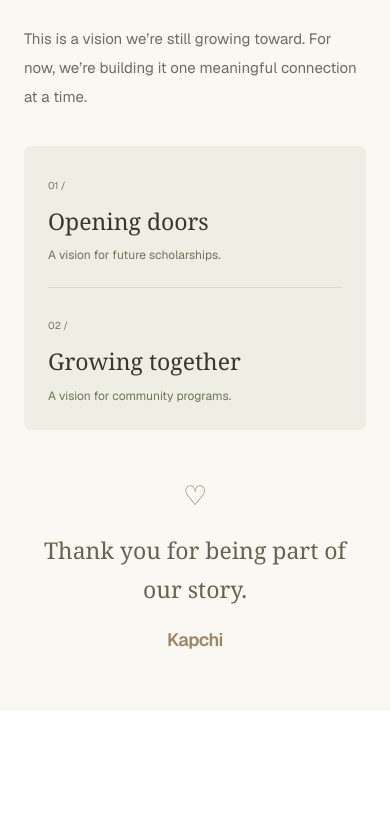
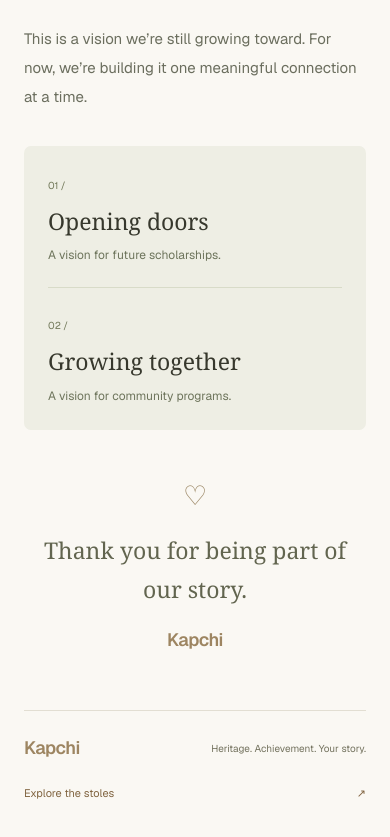
Before and after one commit to clementbowe14/Kapchi, a Next.js app in the folder client/: page /about in a window 390 px wide. Shown: the part 3368-4205 px from the top of the page. Before the commit the page ends 4079 px from the top, so only its background shows below. Built offline with nearby package versions, Linux system fonts and the light colour scheme; no server answers.

Commit message:
fix: restore Product Design about footer

```diff
--- a/client/app/about/about.css
+++ b/client/app/about/about.css
@@ -408,6 +408,31 @@ html:has(.kapchi-about) {
   letter-spacing: -0.5px;
   color: #9d8561;
 }
+.about-footer {
+  border-top: 1px solid var(--about-border);
+  max-width: 1136px;
+  margin: 25px auto 0;
+  padding: 26px 0 30px;
+  display: flex;
+  align-items: center;
+  gap: 25px;
+  font-size: 11px;
+  color: #73725e;
+}
+.about-footer > a:first-child {
+  font-size: 18px;
+  letter-spacing: -0.5px;
+  font-weight: 600;
+  color: #9d8561;
+}
+.about-footer > a:last-child {
+  margin-left: auto;
+  min-height: 44px;
+  display: flex;
+  align-items: center;
+  gap: 20px;
+  color: #806440;
+}
 @media (min-width: 1440px) {
   .about-founder-copy > p:not(.about-founder-name) {
     font-size: 15px;
@@ -466,6 +491,10 @@ html:has(.kapchi-about) {
   }
   .about-future-directions h3 {
     font-size: 21px;
+  }
+  .about-footer {
+    margin-left: 38px;
+    margin-right: 38px;
   }
 }
 @media (max-width: 760px) {
@@ -622,6 +651,21 @@ html:has(.kapchi-about) {
   .about-closing p {
     font-size: 23px;
   }
+  .about-footer {
+    margin: 0 24px;
+    padding: 22px 0;
+    gap: 8px;
+    flex-wrap: wrap;
+  }
+  .about-footer > span {
+    font-size: 10px;
+    margin-left: auto;
+  }
+  .about-footer > a:last-child {
+    margin-left: 0;
+    width: 100%;
+    justify-content: space-between;
+  }
   .about-desktop-break {
     display: none;
   }
--- a/client/app/about/page.tsx
+++ b/client/app/about/page.tsx
@@ -166,7 +166,13 @@ export default function AboutPage() {
           </section>
         </div>
       </div>
-      <div id="about-page-end" aria-hidden="true" className="h-px" />
+      <footer id="about-page-end" className="about-footer">
+        <Link href="/">Kapchi</Link>
+        <span>Heritage. Achievement. Your story.</span>
+        <Link href="/listings">
+          Explore the stoles <span aria-hidden="true">↗</span>
+        </Link>
+      </footer>
     </main>
   );
 }
```
